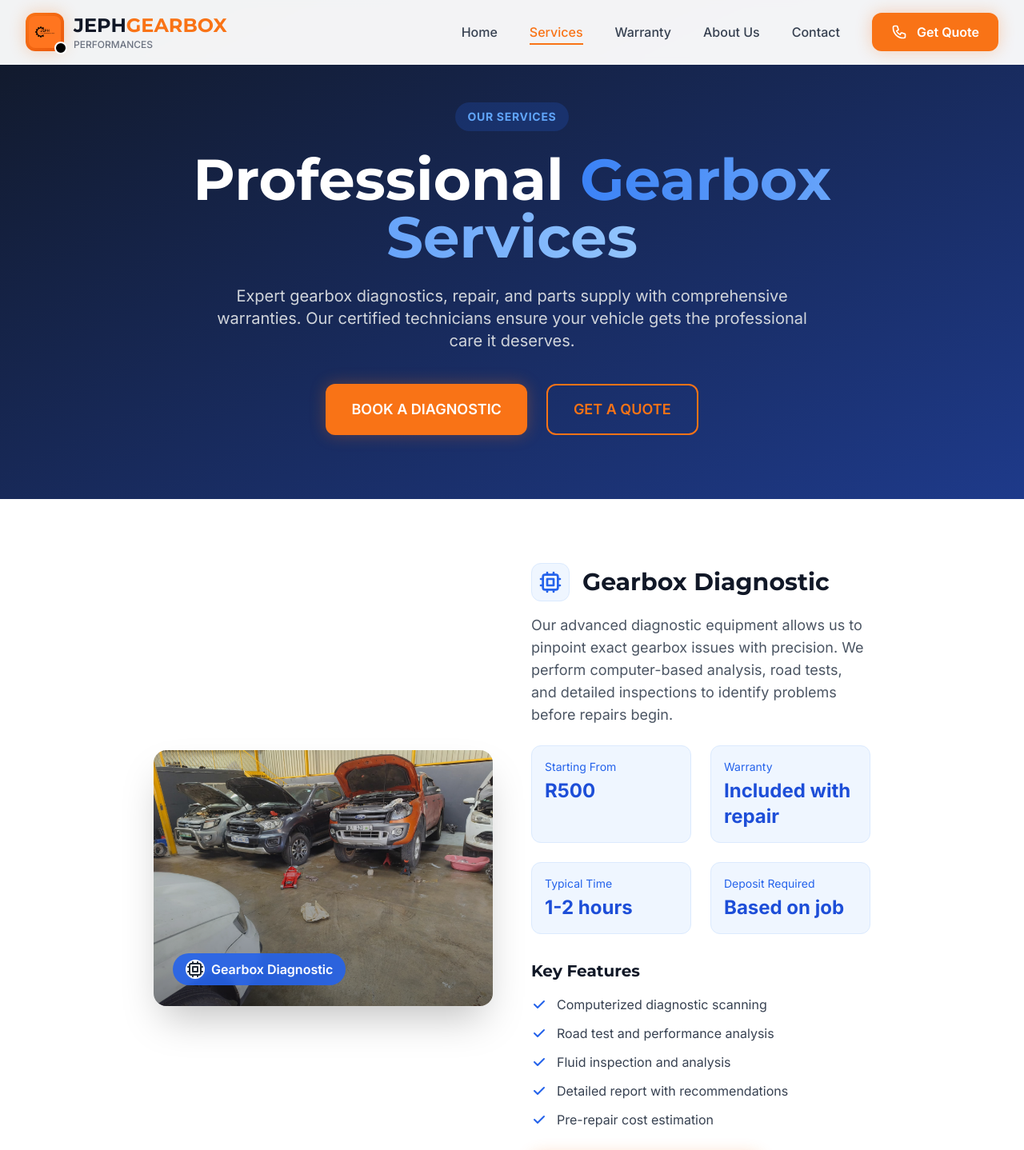
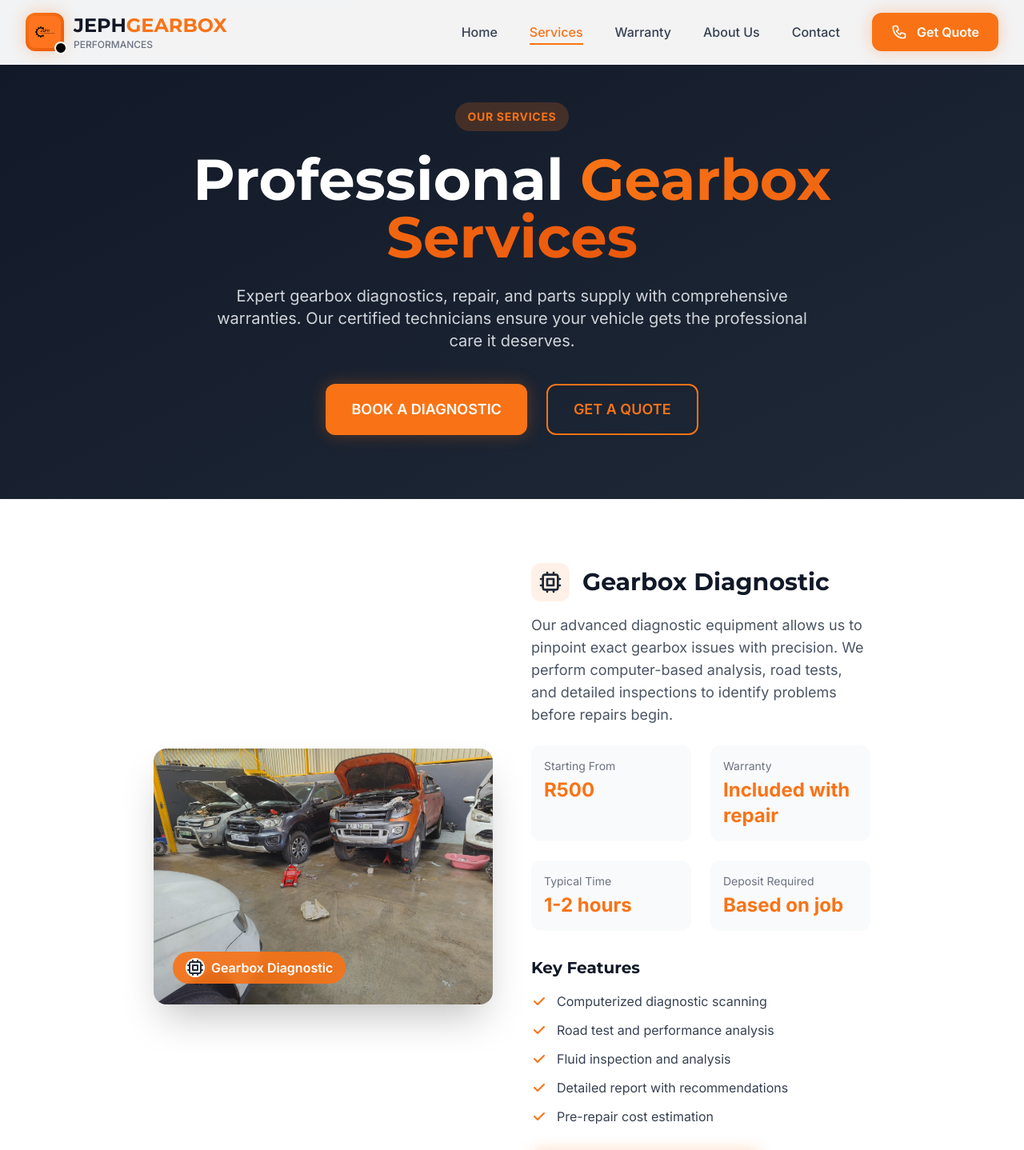
Before and after one commit to lihleG/Jeph-Gearbox-performances, a React (Create React App) app: page /services in a window 1280 px wide. Shown: the top 1438 px of the page at 80% size. Built offline with nearby package versions, Linux system fonts and the light colour scheme; the HTML template or start-up script is replaced by a standard one.

Commit message:
Updated website theme from orange to blue and black
- Changed ServicesPage.tsx to blue/black theme
- Changed WarrantyPage.tsx to blue/black theme
- Updated all primary colors from orange to blue
- Modified gradients, buttons, and components
- Consistent blue and black color scheme across both pages

```diff
--- a/src/components/Footer.tsx
+++ b/src/components/Footer.tsx
@@ -153,7 +153,7 @@ const Footer: React.FC = () => {
                   <path strokeLinecap="round" strokeLinejoin="round" strokeWidth="2" d="M3 5a2 2 0 012-2h3.28a1 1 0 01.948.684l1.498 4.493a1 1 0 01-.502 1.21l-2.257 1.13a11.042 11.042 0 005.516 5.516l1.13-2.257a1 1 0 011.21-.502l4.493 1.498a1 1 0 01.684.949V19a2 2 0 01-2 2h-1C9.716 21 3 14.284 3 6V5z"></path>
                 </svg>
                 <a href="tel:0848899268" className="text-gray-400 hover:text-primary transition-colors">
-                  (084) 889-9268
+                  (010) 017-6733
                 </a>
               </li>
               <li className="flex items-center">
--- a/src/pages/ServicesPage.tsx
+++ b/src/pages/ServicesPage.tsx
@@ -174,14 +174,14 @@ const ServicesPage: React.FC = () => {
     <div className="min-h-screen bg-gray-50">
       <Navbar />
 
-      <section className="pt-32 pb-20 bg-gradient-to-br from-gray-900 to-blue-900 text-white">
+      <section className="pt-32 pb-20 bg-gradient-to-br from-gray-900 to-gray-800 text-white">
         <div className="container mx-auto px-4 sm:px-6 lg:px-8">
           <div className="max-w-4xl mx-auto text-center">
-            <div className="inline-flex items-center px-4 py-2 bg-blue-600/20 rounded-full mb-6">
-              <span className="text-blue-400 font-bold text-sm tracking-wider">OUR SERVICES</span>
+            <div className="inline-flex items-center px-4 py-2 bg-primary/20 rounded-full mb-6">
+              <span className="text-primary font-bold text-sm tracking-wider">OUR SERVICES</span>
             </div>
             <h1 className="text-5xl md:text-6xl lg:text-7xl font-bold mb-6">
-              Professional <span className="bg-gradient-to-r from-blue-500 to-blue-300 bg-clip-text text-transparent">Gearbox Services</span>
+              Professional <span className="text-gradient">Gearbox Services</span>
             </h1>
             <p className="text-xl text-gray-300 mb-10 max-w-3xl mx-auto">
               Expert gearbox diagnostics, repair, and parts supply with comprehensive warranties.
@@ -226,9 +226,9 @@ const ServicesPage: React.FC = () => {
                         className="w-full h-64 md:h-80 object-cover transform hover:scale-105 transition-transform duration-500"
                         loading="lazy"
                       />
-                      <div className="absolute inset-0 bg-gradient-to-t from-black/50 to-transparent"></div>
+                      <div className="absolute inset-0 bg-gradient-to-t from-black/30 to-transparent"></div>
                       <div className="absolute bottom-6 left-6">
-                        <div className="inline-flex items-center px-4 py-2 bg-blue-600/90 backdrop-blur-sm rounded-full">
+                        <div className="inline-flex items-center px-4 py-2 bg-primary/90 backdrop-blur-sm rounded-full">
                           <div className="w-6 h-6 bg-white rounded-full flex items-center justify-center mr-2">
                             {service.icon}
                           </div>
@@ -240,10 +240,8 @@ const ServicesPage: React.FC = () => {
 
                   <div className={`${index % 2 === 0 ? 'lg:order-2' : 'lg:order-1'}`}>
                     <div className="flex items-center mb-4">
-                      <div className="w-12 h-12 bg-blue-50 rounded-xl flex items-center justify-center mr-4 border border-blue-100">
-                        <div className="text-blue-600">
-                          {service.icon}
-                        </div>
+                      <div className="w-12 h-12 bg-primary/10 rounded-xl flex items-center justify-center mr-4">
+                        {service.icon}
                       </div>
                       <h2 className="text-3xl font-bold text-gray-900">{service.title}</h2>
                     </div>
@@ -253,21 +251,21 @@ const ServicesPage: React.FC = () => {
                     </p>
 
                     <div className="grid md:grid-cols-2 gap-6 mb-8">
-                      <div className="bg-blue-50 rounded-xl p-4 border border-blue-100">
-                        <div className="text-sm text-blue-600 mb-1">Starting From</div>
-                        <div className="text-2xl font-bold text-blue-700">{service.priceRange}</div>
+                      <div className="bg-gray-50 rounded-xl p-4">
+                        <div className="text-sm text-gray-500 mb-1">Starting From</div>
+                        <div className="text-2xl font-bold text-primary">{service.priceRange}</div>
                       </div>
-                      <div className="bg-blue-50 rounded-xl p-4 border border-blue-100">
-                        <div className="text-sm text-blue-600 mb-1">Warranty</div>
-                        <div className="text-2xl font-bold text-blue-700">{service.warranty}</div>
+                      <div className="bg-gray-50 rounded-xl p-4">
+                        <div className="text-sm text-gray-500 mb-1">Warranty</div>
+                        <div className="text-2xl font-bold text-primary">{service.warranty}</div>
                       </div>
-                      <div className="bg-blue-50 rounded-xl p-4 border border-blue-100">
-                        <div className="text-sm text-blue-600 mb-1">Typical Time</div>
-                        <div className="text-2xl font-bold text-blue-700">{service.typicalTime}</div>
+                      <div className="bg-gray-50 rounded-xl p-4">
+                        <div className="text-sm text-gray-500 mb-1">Typical Time</div>
+                        <div className="text-2xl font-bold text-primary">{service.typicalTime}</div>
                       </div>
-                      <div className="bg-blue-50 rounded-xl p-4 border border-blue-100">
-                        <div className="text-sm text-blue-600 mb-1">Deposit Required</div>
-                        <div className="text-2xl font-bold text-blue-700">Based on job</div>
+                      <div className="bg-gray-50 rounded-xl p-4">
+                        <div className="text-sm text-gray-500 mb-1">Deposit Required</div>
+                        <div className="text-2xl font-bold text-primary">Based on job</div>
                       </div>
                     </div>
 
@@ -276,7 +274,7 @@ const ServicesPage: React.FC = () => {
                       <div className="space-y-3">
                         {service.features.map((feature, idx) => (
                           <div key={idx} className="flex items-center">
-                            <svg className="w-5 h-5 text-blue-600 mr-3" fill="currentColor" viewBox="0 0 20 20" xmlns="http://www.w3.org/2000/svg">
+                            <svg className="w-5 h-5 text-primary mr-3" fill="currentColor" viewBox="0 0 20 20" xmlns="http://www.w3.org/2000/svg">
                               <path fillRule="evenodd" d="M16.707 5.293a1 1 0 010 1.414l-8 8a1 1 0 01-1.414 0l-4-4a1 1 0 011.414-1.414L8 12.586l7.293-7.293a1 1 0 011.414 0z" clipRule="evenodd"></path>
                             </svg>
                             <span className="text-gray-700">{feature}</span>
@@ -287,7 +285,7 @@ const ServicesPage: React.FC = () => {
 
                     <Button
                       variant="primary"
-                      className="w-full md:w-auto bg-blue-600 hover:bg-blue-700"
+                      className="w-full md:w-auto"
                       onClick={() => console.log(`Inquire about ${service.title}`)}
                     >
                       INQUIRE ABOUT THIS SERVICE
@@ -298,7 +296,7 @@ const ServicesPage: React.FC = () => {
                 {index < services.length - 1 && (
                   <div className="mt-20 pt-8 border-t border-gray-200">
                     <div className="flex justify-center">
-                      <div className="w-24 h-1 bg-gradient-to-r from-transparent via-blue-500 to-transparent"></div>
+                      <div className="w-24 h-1 bg-gradient-to-r from-transparent via-primary to-transparent"></div>
                     </div>
                   </div>
                 )}
@@ -312,7 +310,7 @@ const ServicesPage: React.FC = () => {
         <div className="container mx-auto px-4 sm:px-6 lg:px-8">
           <div className="text-center mb-16">
             <h2 className="text-4xl md:text-5xl font-bold mb-6">
-              Our Service <span className="bg-gradient-to-r from-blue-600 to-blue-400 bg-clip-text text-transparent">Process</span>
+              Our Service <span className="text-gradient">Process</span>
             </h2>
             <p className="text-xl text-gray-600 max-w-3xl mx-auto">
               From initial contact to final delivery, we follow a systematic process to ensure quality and satisfaction.
@@ -328,7 +326,7 @@ const ServicesPage: React.FC = () => {
               { step: '05', title: 'Testing', desc: 'Rigorous testing and quality check' }
             ].map((process) => (
               <div key={process.step} className="text-center">
-                <div className="w-16 h-16 bg-gradient-to-br from-blue-600 to-blue-800 rounded-full flex items-center justify-center text-white text-2xl font-bold mx-auto mb-4">
+                <div className="w-16 h-16 bg-gradient-to-br from-primary to-primary-dark rounded-full flex items-center justify-center text-white text-2xl font-bold mx-auto mb-4">
                   {process.step}
                 </div>
                 <h4 className="font-bold text-lg mb-2">{process.title}</h4>
@@ -339,7 +337,7 @@ const ServicesPage: React.FC = () => {
         </div>
       </section>
 
-      <section className="py-20 bg-gradient-to-r from-blue-900 to-gray-900 text-white">
+      <section className="py-20 bg-gradient-to-r from-primary to-primary-dark text-white">
         <div className="container mx-auto px-4 sm:px-6 lg:px-8 text-center">
           <h2 className="text-4xl md:text-5xl font-bold mb-6">
             Ready to Get Your Gearbox Fixed?
@@ -351,7 +349,7 @@ const ServicesPage: React.FC = () => {
             <Button
               variant="secondary"
               size="lg"
-              className="bg-white text-blue-600 hover:bg-gray-100"
+              className="bg-white text-primary hover:bg-gray-100"
               onClick={() => console.log('Call now clicked')}
             >
               📞 CALL NOW: (010) 017 -6733
```
Also changed, not shown: src/pages/WarrantyPage.tsx (+37 -37 lines).
